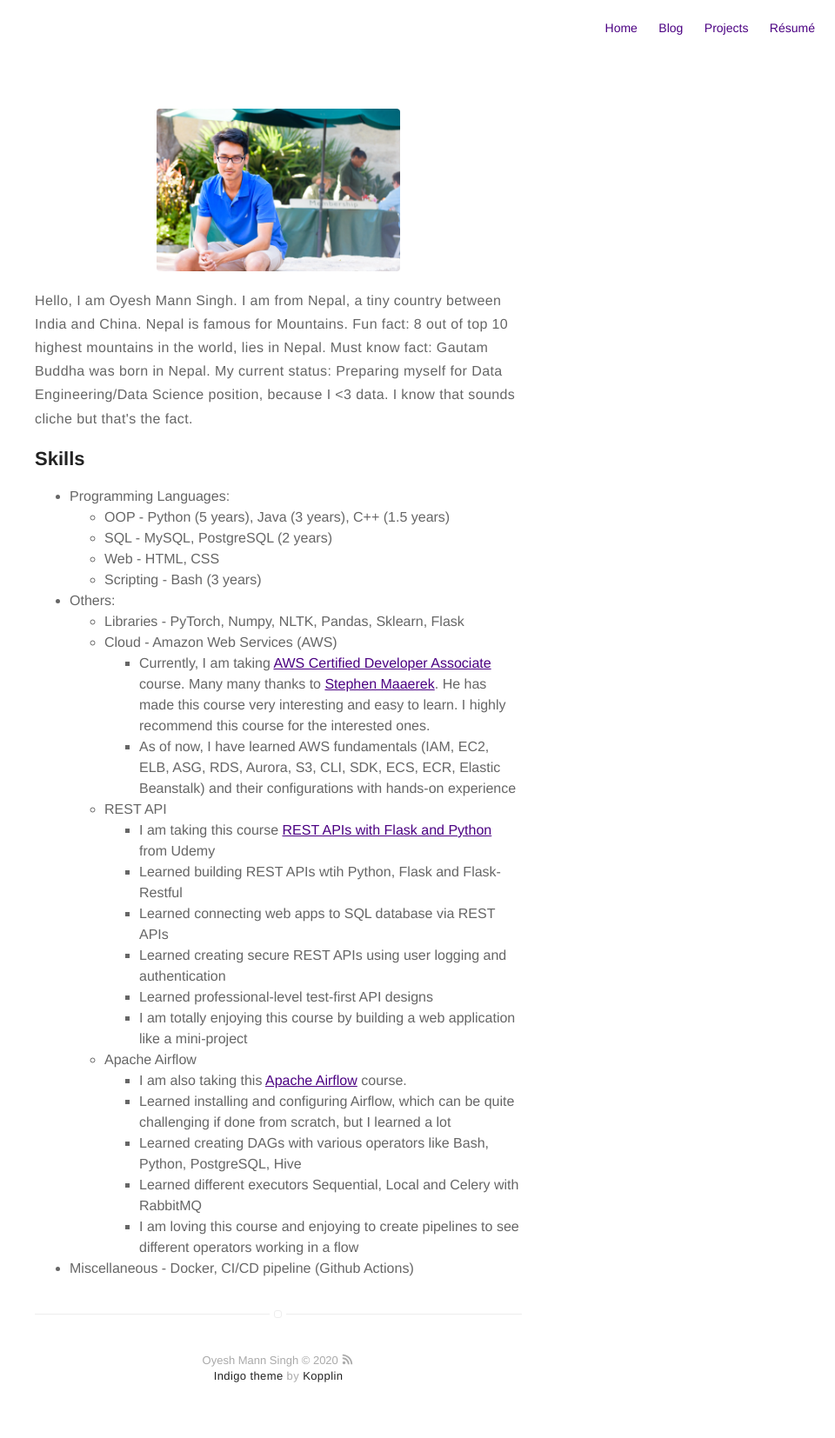
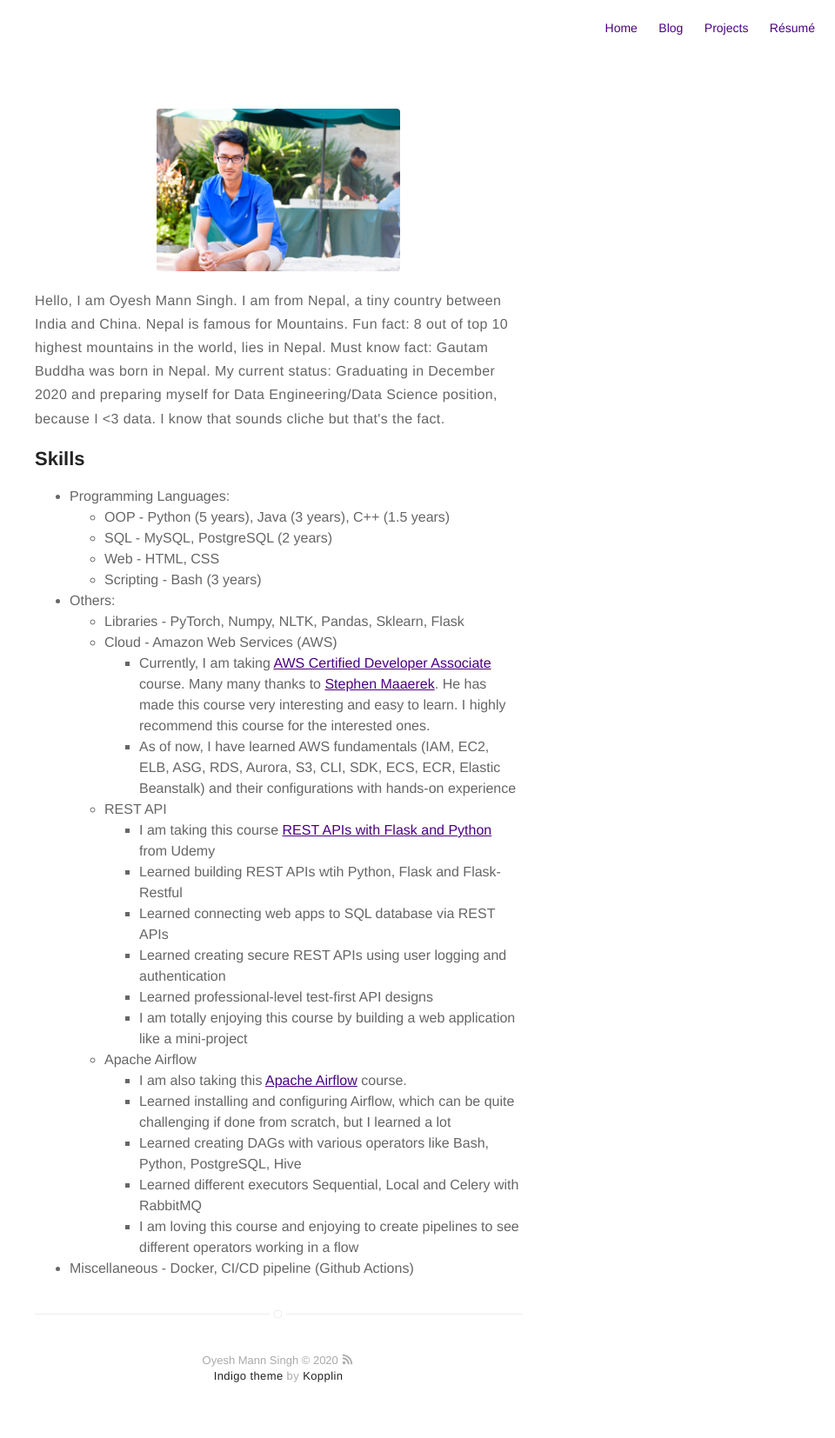
Before and after one commit to oya163/oya163.github.io, a Jekyll site: the page built from about.md, in a window 1280 px wide. Shown: the whole page at 87% size, without its empty margins (320-1280 px from the left). Built offline with Jekyll 4.4.1, drawn with Linux system fonts in a browser that asks for light colours.

Commit message:
Update about.md

```diff
--- a/about.md
+++ b/about.md
@@ -7,11 +7,14 @@ layout: page
 <p>Hello, I am Oyesh Mann Singh. I am from Nepal, a tiny country between India and China.
 Nepal is famous for Mountains.
 
+
 Fun fact: 8 out of top 10 highest mountains in the world, lies in Nepal.
+
 
 Must know fact: Gautam Buddha was born in Nepal.
 
-My current status: Preparing myself for Data Engineering/Data Science position,
+
+My current status: Graduating in December 2020 and preparing myself for Data Engineering/Data Science position,
 because I <3 data. I know that sounds cliche but that's the fact.
 </p>
 
```
